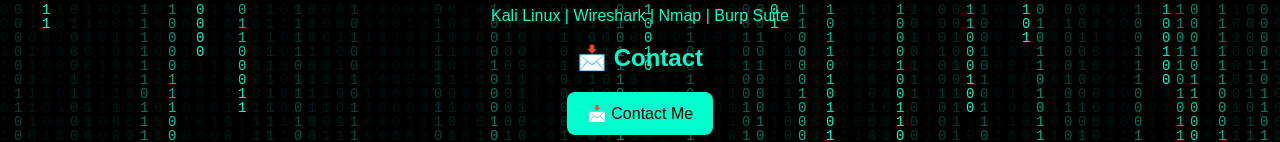
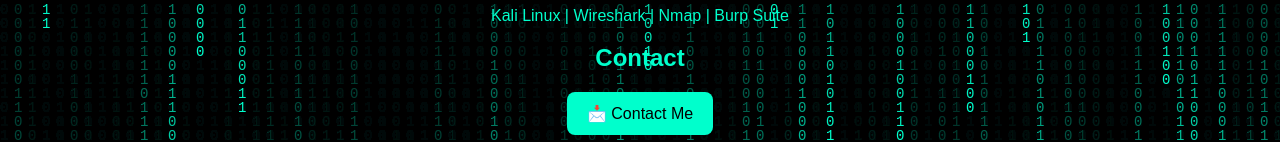
Before and after one commit to darshnoor30/darshnoor30.github.io, a plain HTML site: page index.html in a window 1280 px wide. Shown: the part 294-436 px from the top of the page. Drawn offline with Linux system fonts and the light colour scheme.

Commit message:
Update index.html

```diff
--- a/index.html
+++ b/index.html
@@ -50,7 +50,7 @@ button:hover {
 <h2>🛠 Tools</h2>
 <p>Kali Linux | Wireshark | Nmap | Burp Suite</p>
 
-<h2>📩 Contact</h2>
+<h2> Contact</h2>
 <a href="https://mail.google.com/mail/?view=cm&fs=1&to=kaurdarshnoor30@gmail.com" target="_blank">
     <button type="button">📩 Contact Me</button>
 </a>
```
